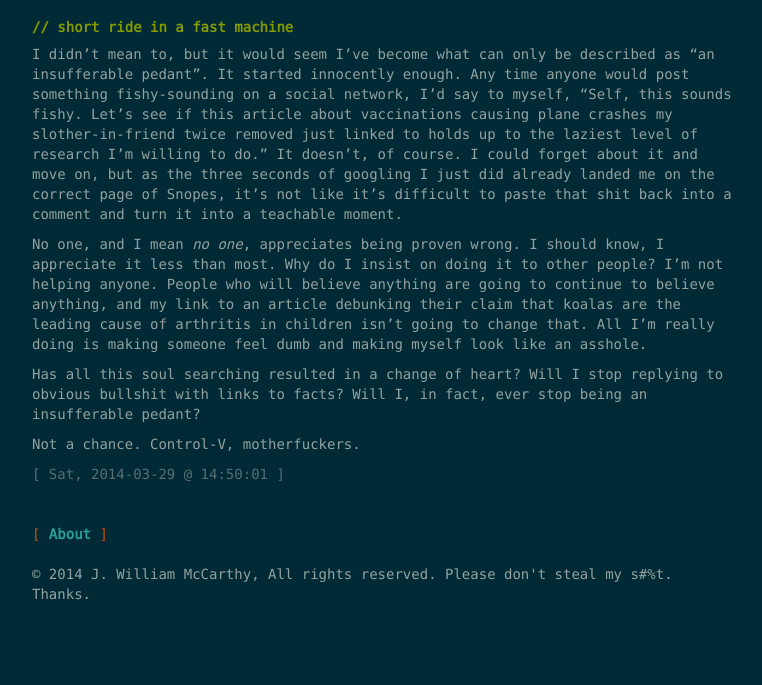
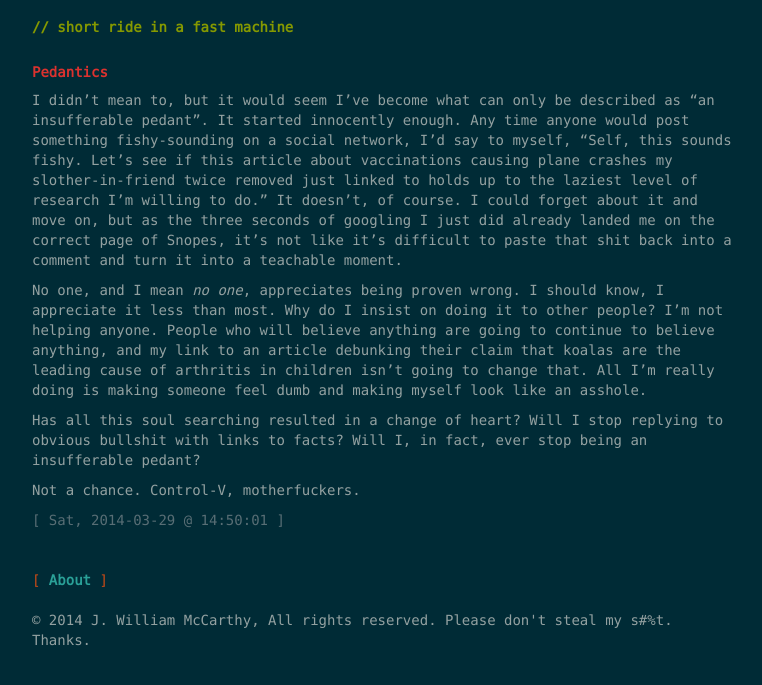
Before and after one commit to jaybill/jaybill.github.io, a Jekyll site: the page built from _posts/2014-03-29-pedant.markdown, in a window 1280 px wide. Shown: the top 685 px of the page, without its empty margins (258-1020 px from the left). Built offline with Jekyll 4.4.1, drawn with Linux system fonts in a browser that asks for light colours; some web fonts are replaced; Markdown is read by kramdown in place of the engine named in the settings.

Commit message:
published pedant article

```diff
--- a/_posts/2014-03-29-pedant.markdown
+++ b/_posts/2014-03-29-pedant.markdown
@@ -1,8 +1,7 @@
 ---
 layout: post
-title: pedant
+title: Pedantics
 date: 2014-03-29 14:50:01 PDT
-hidetitle: 'true'
 ---
 
 I didn't mean to, but it would seem I've become what can only be described as "an insufferable pedant". It started innocently enough. Any time anyone would post something fishy-sounding on a social network, I'd say to myself, "Self, this sounds fishy. Let's see if this article about vaccinations causing plane crashes my slother-in-friend twice removed just linked to holds up to the laziest level of research I'm willing to do." It doesn't, of course. I could forget about it and move on, but as the three seconds of googling I just did already landed me on the correct page of Snopes, it's not like it's difficult to paste that shit back into a comment and turn it into a teachable moment.
```
